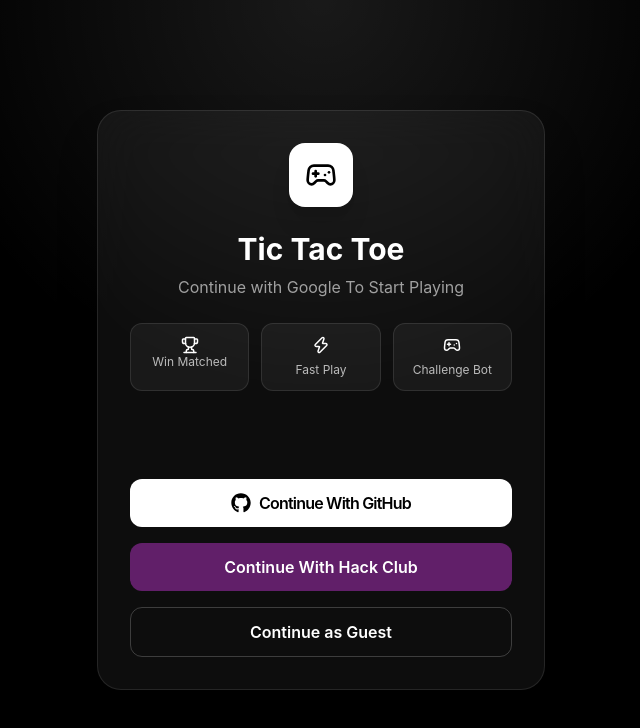
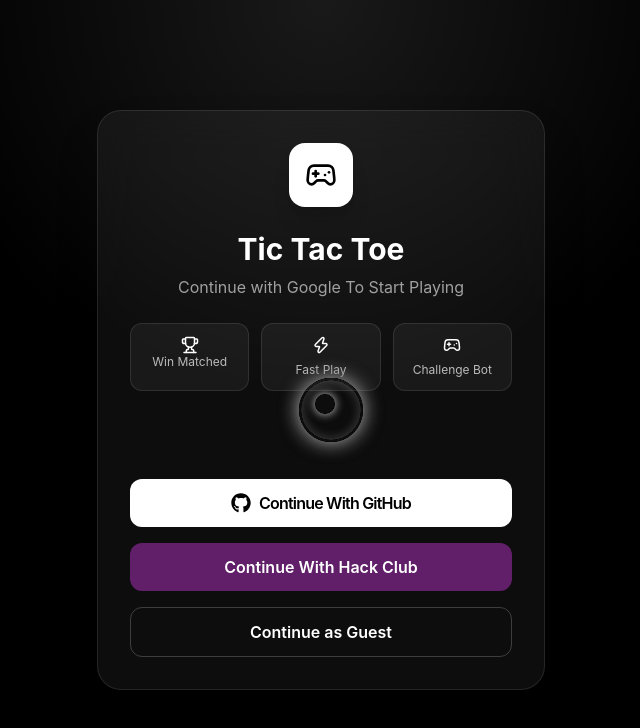
Before and after one commit to jaisondavid-m/tic-tac-toe, a React (Vite) app in the folder client/: page / in a window 1280 px wide. Shown: the top 728 px of the page, without its empty margins (319-959 px from the left). Built offline with nearby package versions, Linux system fonts and the light colour scheme; no server answers.

Commit message:
Update App.jsx

```diff
--- a/client/src/App.jsx
+++ b/client/src/App.jsx
@@ -16,13 +16,13 @@
 import BotPage from "./Pages/BotPage.jsx"
 // import WebSocketTest from "./components/WebSocketTest.jsx"
 import Multiplayer from "./Pages/Multiplayer.jsx"
-// import CustomCursor from "./components/CustomCursor.jsx"
+import CustomCursor from "./components/CustomCursor.jsx"
 
 export default function App() {
   return (
     <BrowserRouter>
       <AuthProvider>
-        {/* <CustomCursor/> */}
+        <CustomCursor/>
         <Routes>
           <Route path="/" element={<PublicRoute><Login /></PublicRoute>} />
           <Route path="/github/callback" element={<PublicRoute><GitHubCallback/></PublicRoute>} />
```
